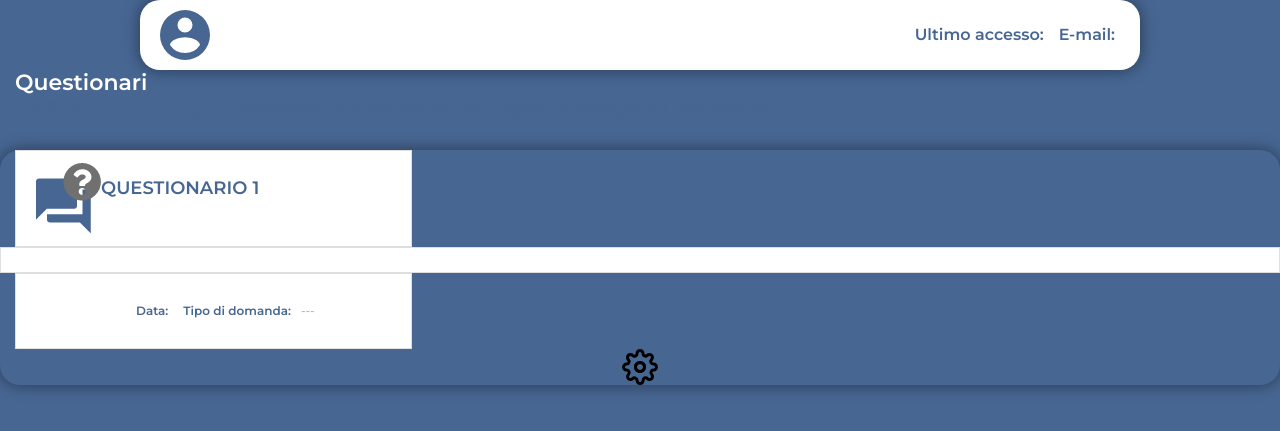
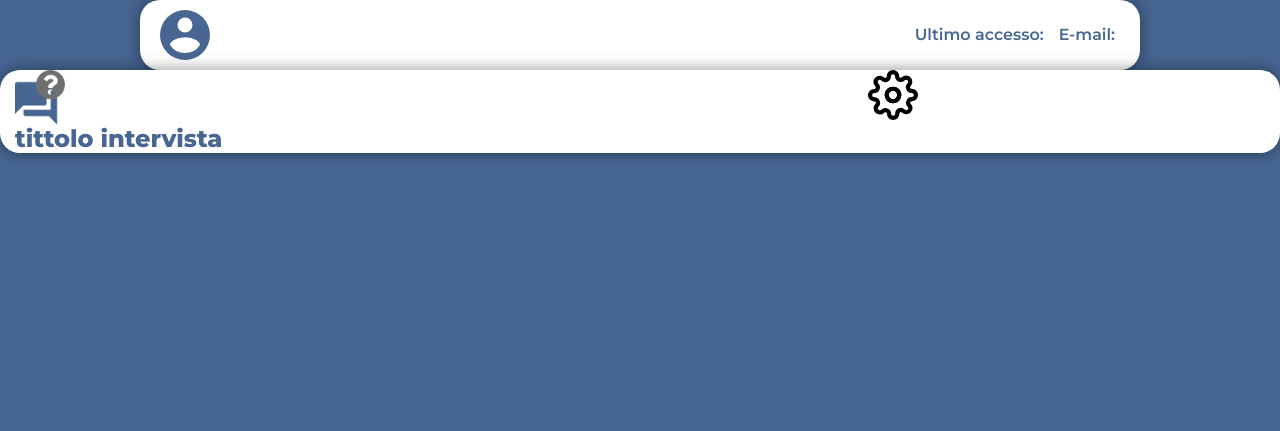
Before and after one commit to MaraxWebx/VALE-REMOTE, a Django app: template site/public/templates/questions-dash.html in a window 1280 px wide. Shown: the part 100-531 px from the top of the page. Run offline with Django 3.2, Linux system fonts and the light colour scheme; the template is opened without the code that fills it, so the values that code supplies are empty; parts of the project's set-up code (start-up, migrations or seed data) failed here and were passed over; some libraries are stand-ins or nearby versions.

Commit message:
fix html

```diff
--- a/site/public/static/css/questions-dash.css
+++ b/site/public/static/css/questions-dash.css
@@ -231,3 +231,13 @@ h5.data{
     margin-right: 5px;
     font-size: 16px;
 }
+
+.box-q{
+    width: 100%;
+    margin: 0 auto;
+    border-radius: 20px;
+    background: white;
+    box-shadow: 0 0 15px 1px rgba(0, 0, 0, 0.4);
+    position: relative;
+    margin-bottom: 1px solid  #476692;
+}
--- a/site/public/templates/questions-dash.html
+++ b/site/public/templates/questions-dash.html
@@ -35,12 +35,13 @@
             </ul>
 		</nav>
 	</header>
+
+
 	<main>
 
-
-
 <!---TITOLO CON INFO SUL RECRUTIER ---->
-        <section class="container-fluid">
+ <!---TITOLO CON INFO SUL RECRUTIER ---->
+ <section class="container-fluid sez-1">
 	<div class="boxTitle">
 	<div class="recInfo1">
 		<img class="iconRec"src="{% static 'css/icon/recruiter.svg' %}" heigt="50" width="50" alt="colloqui ">
@@ -59,42 +60,25 @@
 
 	</div>
 	</div>
+
 	</section>
 
-<!--- domande ---->
-<section class="container-fluid sez-2">
 
-	<div class="row boxInfo">
+			<!------>
 
-
+	<div class="row box-q">
+		<div class="col">
+			<img class="iconRec"src="{% static 'css/img/icona_question.png' %}" heigt="50" width="50" alt="domande ">
+          <h1> tittolo intervista</h1>
+		</div>
 		<div class="col">
 
-		  <h2>Questionari</h2>
-		<h3>GESTISI I COLLOQUI: Inserisci le domande per ogni tipologia di colloquio</h3>
 		</div>
-
-	</div>
-
-	<div class=" row list-group tLast">
-		<div class="col-4">
-			<a href="#" target = "_parent" class="list-group-item list-group-item-action">
-				<img src="{% static 'css/img/icona_question.png' %}"  alt="colloqui-esaminati ">
-				<h4 class="nome">QUESTIONARIO 1</h4>
-		</div>
- <div class="col-4">
-	<h5 class="data" >Data:</h5><p class="data"> {{ colloquio.date }}</p>
-	<h5 class="tipo-c" >Tipo di domanda:</h5><p class="tipo-c">---</p></a>
-</div>
-<div class="col-4">
-</div>
-<img src="{% static 'css/img/setting.svg' %}"  alt="colloqui-esaminati ">
+		<div class="col">
+			<img class="iconRec"src="{% static 'css/img/setting.svg' %}" heigt="50" width="50" alt="setting ">
 		</div>
 	</div>
 
- </div>
-
-</section>
-</div>
 </main>
 </body>
 </html>
```
Lines whose indentation alone changed are shown as unchanged.
